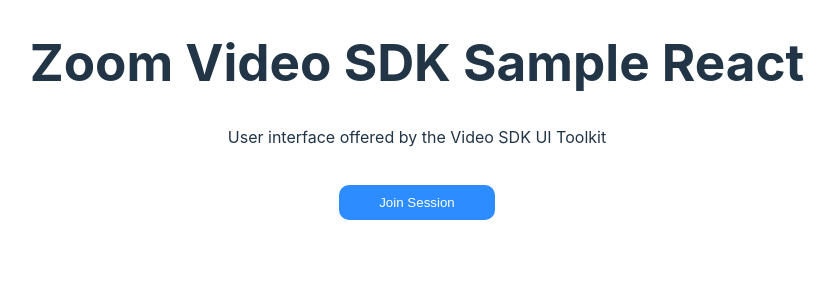
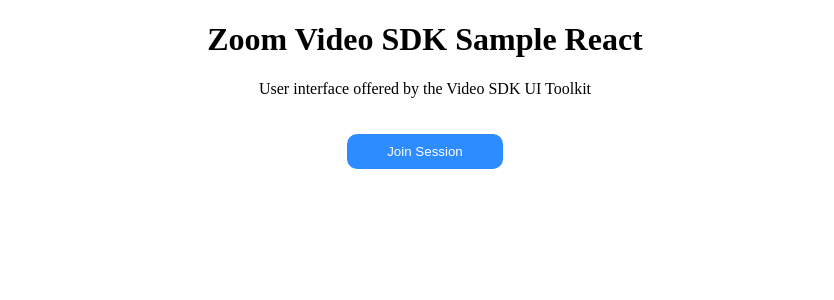
Before and after one commit to zoom/videosdk-ui-toolkit-react-sample, a React (Vite) app: page / in a window 1280 px wide. Shown: the top 300 px of the page, without its empty margins (223-1057 px from the left). Built offline with nearby package versions, Linux system fonts and the light colour scheme.

Commit message:
2.1.10-1 update

```diff
--- a/package.json
+++ b/package.json
@@ -1,6 +1,6 @@
 {
   "name": "videosdk-ui-toolkit-react-sample",
-  "version": "2.1.0-1",
+  "version": "2.1.10-1",
   "author": "Zoom Video Communications, Inc.",
   "contributors": [
     {
@@ -19,7 +19,7 @@
     "preview": "vite preview"
   },
   "dependencies": {
-    "@zoom/videosdk-ui-toolkit": "^2.1.0-1",
+    "@zoom/videosdk-ui-toolkit": "2.1.10-1",
     "react": "^18.3.1",
     "react-dom": "^18.3.1"
   },
--- a/src/index.css
+++ /dev/null
@@ -1,43 +0,0 @@
-:root {
-  font-family: Inter, system-ui, Avenir, Helvetica, Arial, sans-serif;
-  line-height: 1.5;
-  font-weight: 400;
-
-  font-synthesis: none;
-  text-rendering: optimizeLegibility;
-  -webkit-font-smoothing: antialiased;
-  -moz-osx-font-smoothing: grayscale;
-}
-
-a {
-  font-weight: 500;
-  color: #646cff;
-  text-decoration: inherit;
-}
-a:hover {
-  color: #535bf2;
-}
-
-body {
-  margin: 0;
-  min-width: 320px;
-  min-height: 100vh;
-}
-
-h1 {
-  font-size: 3.2em;
-  line-height: 1.1;
-}
-
-@media (prefers-color-scheme: light) {
-  :root {
-    color: #213547;
-    background-color: #ffffff;
-  }
-  a:hover {
-    color: #747bff;
-  }
-  button {
-    background-color: #f9f9f9;
-  }
-}
```
Also changed, not shown: src/main.tsx (+6 -7 lines).
